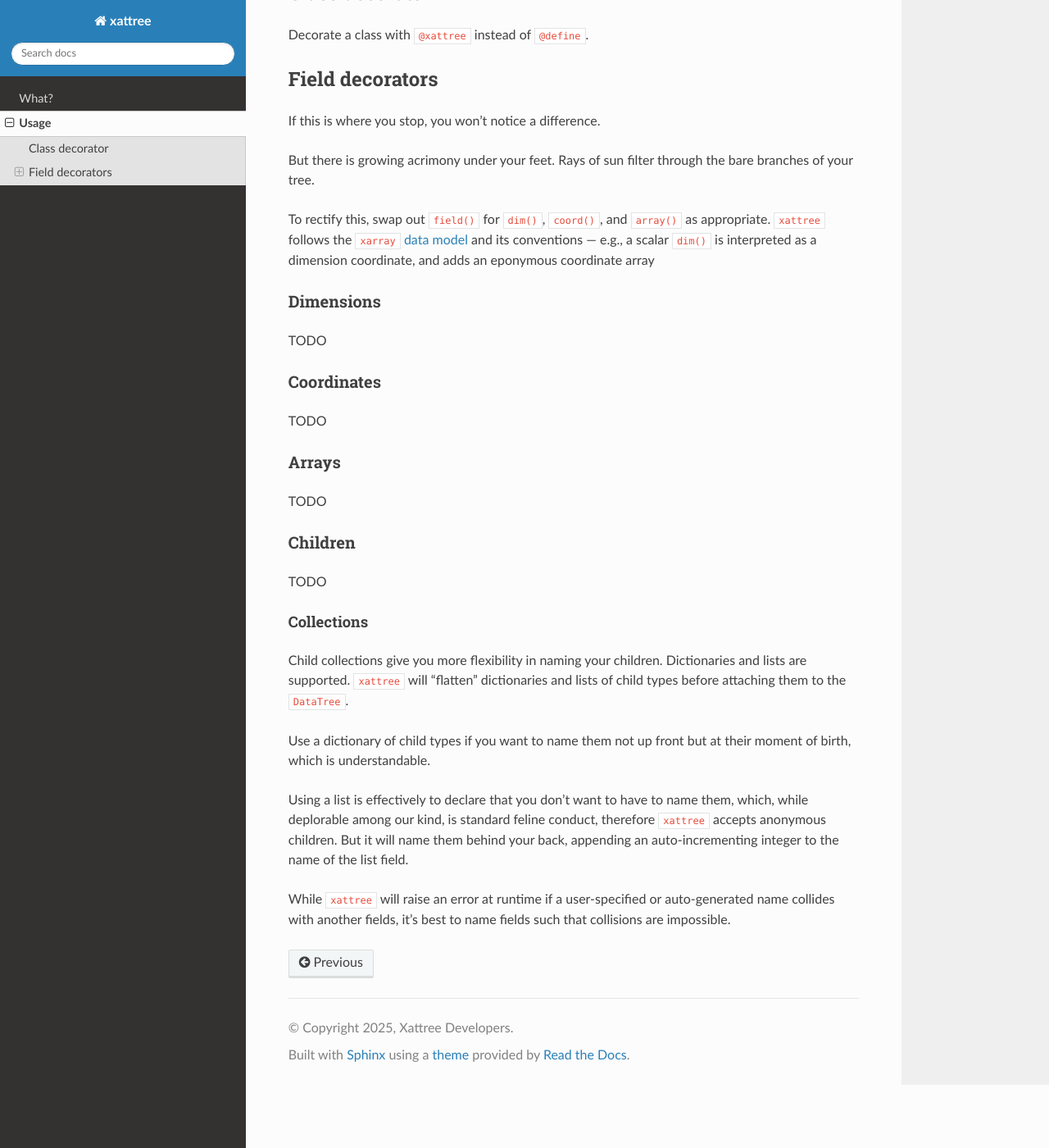
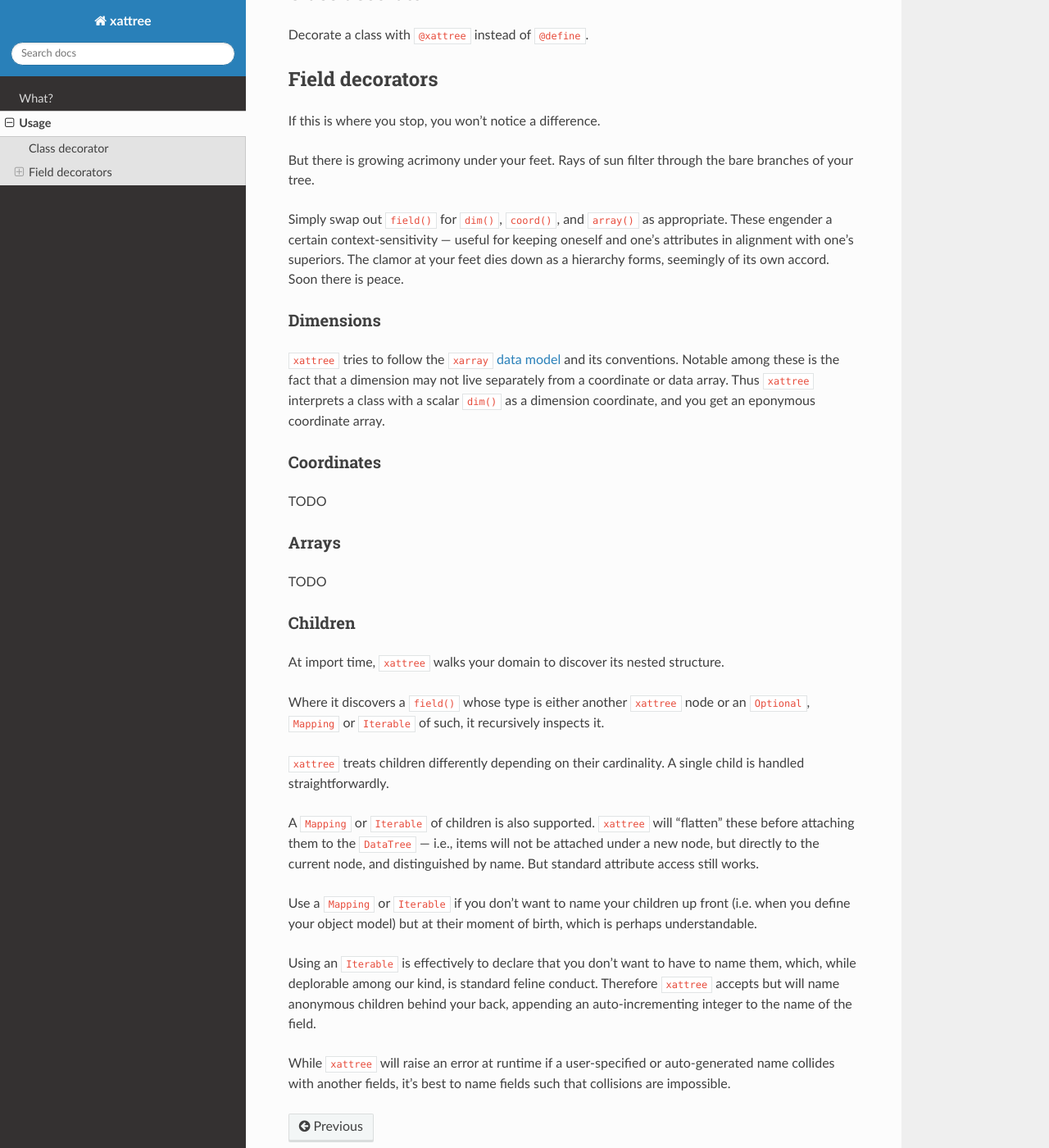
Before and after one commit to modflowpy/xattree, a Sphinx documentation site: the page built from docs/md/usage.md, in a window 1280 px wide and 1400 px high, scrolled down 283 px. Shown: the whole window at 82% size. Built offline with Sphinx 7.4.7 and the Read the Docs theme 3.1.0, drawn with Linux system fonts in a browser that asks for light colours; pages that are not in the unit, such as notebooks, are missing from menus.

Commit message:
fixes/docs

```diff
--- a/docs/conf.py
+++ b/docs/conf.py
@@ -22,6 +22,7 @@ extensions = [
     "sphinx.ext.autodoc",
     "sphinx.ext.autosummary",
     "myst_parser",
+    "nbsphinx",
 ]
 autosummary_generate = True
 templates_path = ['_templates']
--- a/docs/index.rst
+++ b/docs/index.rst
@@ -11,6 +11,7 @@ An `xarray` integration for `attrs`, or vice versa.
 .. toctree::
    :maxdepth: 2
 
+   examples/demo
    md/intro
    md/usage
 
--- a/docs/md/usage.md
+++ b/docs/md/usage.md
@@ -14,11 +14,11 @@ If this is where you stop, you won't notice a difference.
 
 But there is growing acrimony under your feet. Rays of sun filter through the bare branches of your tree.
 
-To rectify this, swap out `field()` for `dim()`, `coord()`, and `array()` as appropriate. `xattree` follows the `xarray` [data model](https://docs.xarray.dev/en/latest/user-guide/terminology.html) and its conventions &mdash; e.g., a scalar `dim()` is interpreted as a dimension coordinate, and adds an eponymous coordinate array
+Simply swap out `field()` for `dim()`, `coord()`, and `array()` as appropriate. These engender a certain context-sensitivity &mdash; useful for keeping oneself and one's attributes in alignment with one's superiors. The clamor at your feet dies down as a hierarchy forms, seemingly of its own accord. Soon there is peace.
 
 ### Dimensions
 
-TODO
+`xattree` tries to follow the `xarray` [data model](https://docs.xarray.dev/en/latest/user-guide/terminology.html) and its conventions. Notable among these is the fact that a dimension may not live separately from a coordinate or data array. Thus `xattree` interprets a class with a scalar `dim()` as a dimension coordinate, and you get an eponymous coordinate array.
 
 ### Coordinates
 
@@ -30,14 +30,16 @@ TODO
 
 ### Children
 
-TODO
+At import time, `xattree` walks your domain to discover its nested structure.
 
-#### Collections
+Where it discovers a `field()` whose type is either another `xattree` node or an `Optional`, `Mapping` or `Iterable` of such, it recursively inspects it.
 
-Child collections give you more flexibility in naming your children. Dictionaries and lists are supported. `xattree` will "flatten" dictionaries and lists of child types before attaching them to the `DataTree`.
+`xattree` treats children differently depending on their cardinality. A single child is handled straightforwardly.
 
-Use a dictionary of child types if you want to name them not up front but at their moment of birth, which is understandable.
+A `Mapping` or `Iterable` of children is also supported. `xattree` will "flatten" these before attaching them to the `DataTree` &mdash; i.e., items will not be attached under a new node, but directly to the current node, and distinguished by name. But standard attribute access still works.
 
-Using a list is effectively to declare that you don't want to have to name them, which, while deplorable among our kind, is standard feline conduct, therefore `xattree` accepts anonymous children. But it will name them behind your back, appending an auto-incrementing integer to the name of the list field.
+Use a `Mapping` or `Iterable` if you don't want to name your children up front (i.e. when you define your object model) but at their moment of birth, which is perhaps understandable.
+
+Using an `Iterable` is effectively to declare that you don't want to have to name them, which, while deplorable among our kind, is standard feline conduct. Therefore `xattree` accepts but will name anonymous children behind your back, appending an auto-incrementing integer to the name of the field.
 
 While `xattree` will raise an error at runtime if a user-specified or auto-generated name collides with another fields, it's best to name fields such that collisions are impossible.
--- a/pyproject.toml
+++ b/pyproject.toml
@@ -53,7 +53,8 @@ docs = [
     "sphinx-rtd-theme",
     "myst-parser",
     "jupyter",
-    "jupytext"
+    "jupytext",
+    "nbsphinx",
 ]
 
 [project.scripts]
```
Also changed, not shown: docs/examples/demo.py (renamed from docs/examples/quickstart.py, +4 -4 lines), docs/md/intro.md (+1 -1 lines).
